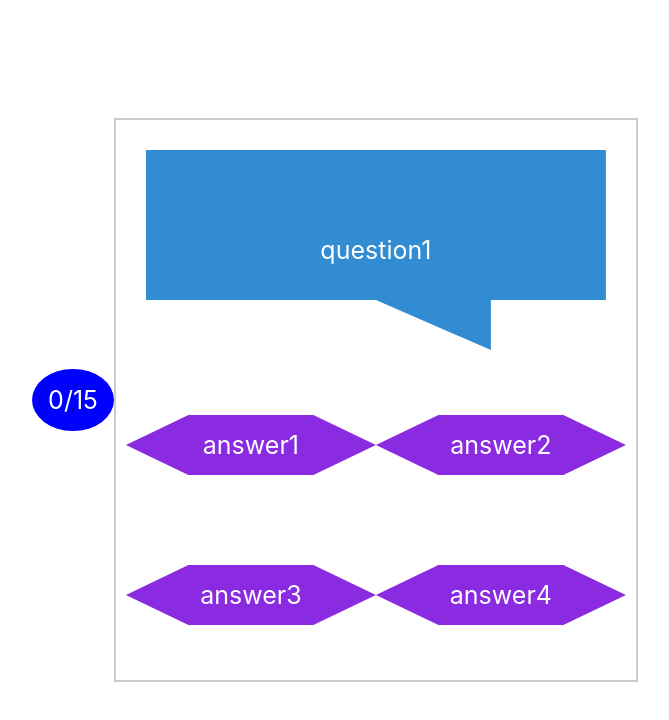
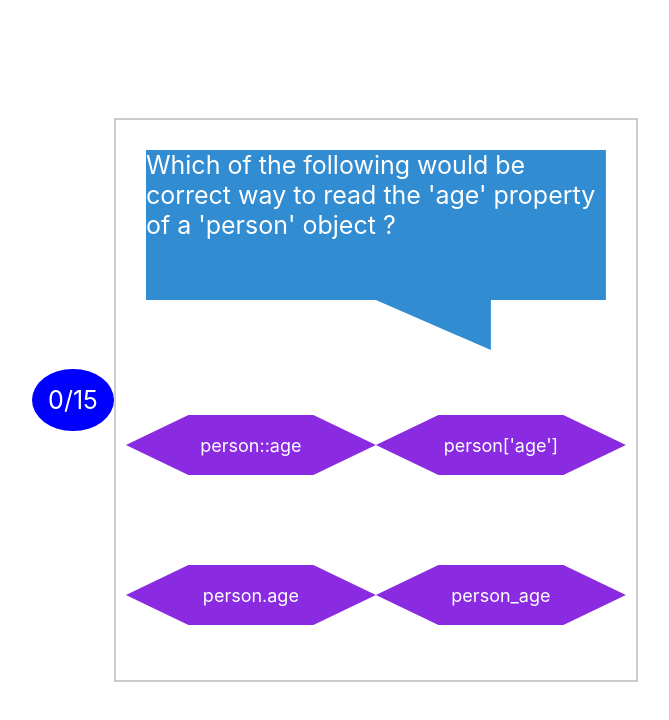
Before and after one commit to Arthur7711/Who-wants-to-be-interviewed-, a React (Create React App) app: page / in a window 1280 px wide. Shown: the top 720 px of the page, without its empty margins (305-974 px from the left). Built offline with nearby package versions, Linux system fonts and the light colour scheme.

Commit message:
feat:(add all questions and answers)

```diff
--- a/src/Milioner/Milioner.js
+++ b/src/Milioner/Milioner.js
@@ -11,17 +11,13 @@ export default function Milioner() {
   const [point, setPoint] = useState(0);
 
   const trueAnswer = (id) => {
-    //ushacnuma 1 qayl gorcoxutyunnern
-    if (id === data.trueAnswerIndex) {
-      console.log(true);
+    if (id === data.trueAnswerIndex ) {
+      console.log(questionNum);
       setQuestionNum((prevNum) => prevNum + 1);
       setPoint((prevPoint) => prevPoint + 1);
-
-      console.log(questionNum);
     } else {
       setPoint(0);
       setQuestionNum(0);
-      console.log("you lose this game");
     }
   };
 
--- a/src/Milioner/anssersQuestions/AnssersQuestions.js
+++ b/src/Milioner/anssersQuestions/AnssersQuestions.js
@@ -1,78 +1,99 @@
 const AnswersQuestions = [
   {
-    question: "question1",
-    answers: ["answer1", "answer2", "answer3", "answer4"],
+    question:
+      "Which of the following would be correct way to read the 'age' property of a 'person' object ?",
+    answers: ["person::age", "person['age']", "person.age", "person_age"],
     trueAnswerIndex: 2,
   },
   {
-    question: "question2",
-    answers: ["answer1", "answer2", "answer3", "answer4"],
-    trueAnswerIndex: 3,
-  },
-  {
-    question: "question3",
-    answers: ["answer1", "answer2", "answer3", "answer4"],
+    question: "Which of the following Javascript conditions is true ?",
+    answers: ["'1' === 1", "false == '0'", "false === ''", "NaN == NaN"],
     trueAnswerIndex: 1,
   },
   {
-    question: "question4",
-    answers: ["answer1", "answer2", "answer3", "answer4"],
+    question:
+      "What will this code output console.log(typeof a) console.log(typeof b) function a(){} var b=function(){}",
+    answers: [
+      "function function",
+      "undefined function",
+      "undefined undefined",
+      "function undefined",
+    ],
+    trueAnswerIndex: 0,
+  },
+  {
+    question:
+      "var x = 2; var y = 4; if ( ( y > x || y++ === 4) && ++y === 5){ x = 1} else { x = 4 }",
+    answers: [
+      "x = 4 , y = 5",
+      "x = 4 , y = 4",
+      "x = 1 , y = 5",
+      "x = 1 , y = 6",
+    ],
     trueAnswerIndex: 2,
   },
   {
-    question: "question5",
-    answers: ["answer1", "answer2", "answer3", "answer4"],
+    question: "Which of the following Javascript conditions is true ?",
+    answers: ["{}+1 === 0", "{}+[] === NaN", "{}+[] === 0", "{}-[]===NaN"],
+    trueAnswerIndex: 2,
+  },
+  {
+    question: " What will this code output {} + '' - [] ?",
+    answers: ["0", "NaN", "- 0", "error"],
+    trueAnswerIndex: 0,
+  },
+  {
+    question: "Which one is not true version ?",
+    answers: ["let $ = 1", "let _ = 2", "let 1a = 3", "let աժ = 5"],
+    trueAnswerIndex: 2,
+  },
+  {
+    question: "let a = ( 1,5 - 1 ) * 2 console.log( a ) ?",
+    answers: ["1", "8", "0.1", "NaN"],
     trueAnswerIndex: 1,
   },
   {
-    question: "question6",
-    answers: ["answer1", "answer2", "answer3", "answer4"],
+    question:
+      "What's the length of this function function foo (a , d , b = true , c = 1 , m ) {} foo.length ?",
+    answers: ["1", "2", "3", "error"],
     trueAnswerIndex: 1,
   },
   {
-    question: "question7",
-    answers: ["answer1", "answer2", "answer3", "answer4"],
+    question: "What is not Comparison Operator ?",
+    answers: ["if , else", "? : ", "??", "switch , case"],
+    trueAnswerIndex: 2,
+  },
+  {
+    question: "Which one is 'immutable' Array method",
+    answers: ["sort()", "concat()", "fill()", "reverse()"],
+    trueAnswerIndex: 1,
+  },
+  {
+    question: "Which one is true",
+    answers: [
+      "true + false === 1",
+      "false / false === 0",
+      "false / false === 1 ",
+      "true + false === NaN",
+    ],
     trueAnswerIndex: 0,
   },
   {
-    question: "question8",
-    answers: ["answer1", "answer2", "answer3", "answer4"],
+    question: "Which one is not from The Four Principles of ' OOP '",
+    answers: ["Abstraction", "Extends", "Polymorphism", "Encapsulation"],
+    trueAnswerIndex: 1,
+  },
+
+  {
+    question:
+      "for (var i = 0 ; i < 6 ; i++){ setTimeout( ( ) => { console.log ( i ) } , 0 ) }",
+    answers: ["0,1,2,3,4,5", "6,6,6,6,6,6", "1,2,3,4,5,6", "0,0,0,0,0,0"],
     trueAnswerIndex: 1,
   },
   {
-    question: "question9",
-    answers: ["answer1", "answer2", "answer3", "answer4"],
-    trueAnswerIndex: 1,
-  },
-  {
-    question: "question10",
-    answers: ["answer1", "answer2", "answer3", "answer4"],
+    question: "What datatype does local storage accept",
+    answers: ["String", "Number", "Object", "Function"],
     trueAnswerIndex: 0,
-  },
-  {
-    question: "question11",
-    answers: ["answer1", "answer2", "answer3", "answer4"],
-    trueAnswerIndex: 1,
-  },
-  {
-    question: "question12",
-    answers: ["answer1", "answer2", "answer3", "answer4"],
-    trueAnswerIndex: 1,
-  },
-  {
-    question: "question13",
-    answers: ["answer1", "answer2", "answer3", "answer4"],
-    trueAnswerIndex: 0,
-  },
-  {
-    question: "question14",
-    answers: ["answer1", "answer2", "answer3", "answer4"],
-    trueAnswerIndex: 1,
-  },
-  {
-    question: "question15",
-    answers: ["answer1", "answer2", "answer3", "answer4"],
-    trueAnswerIndex: 1,
   },
 ];
 
--- a/src/Milioner/components/answers/Answers.module.css
+++ b/src/Milioner/components/answers/Answers.module.css
@@ -11,6 +11,7 @@
   height: 150px;
   cursor: pointer;
   transition: 1s;
+  font-size: 18px;
 
 }
 
--- a/src/Milioner/components/questions/Questions.module.css
+++ b/src/Milioner/components/questions/Questions.module.css
@@ -1,7 +1,6 @@
 .questions {
   display: flex;
   justify-content: center;
-  align-items: center;
   clip-path: polygon(
     0% 0%,
     100% 0%,
```
